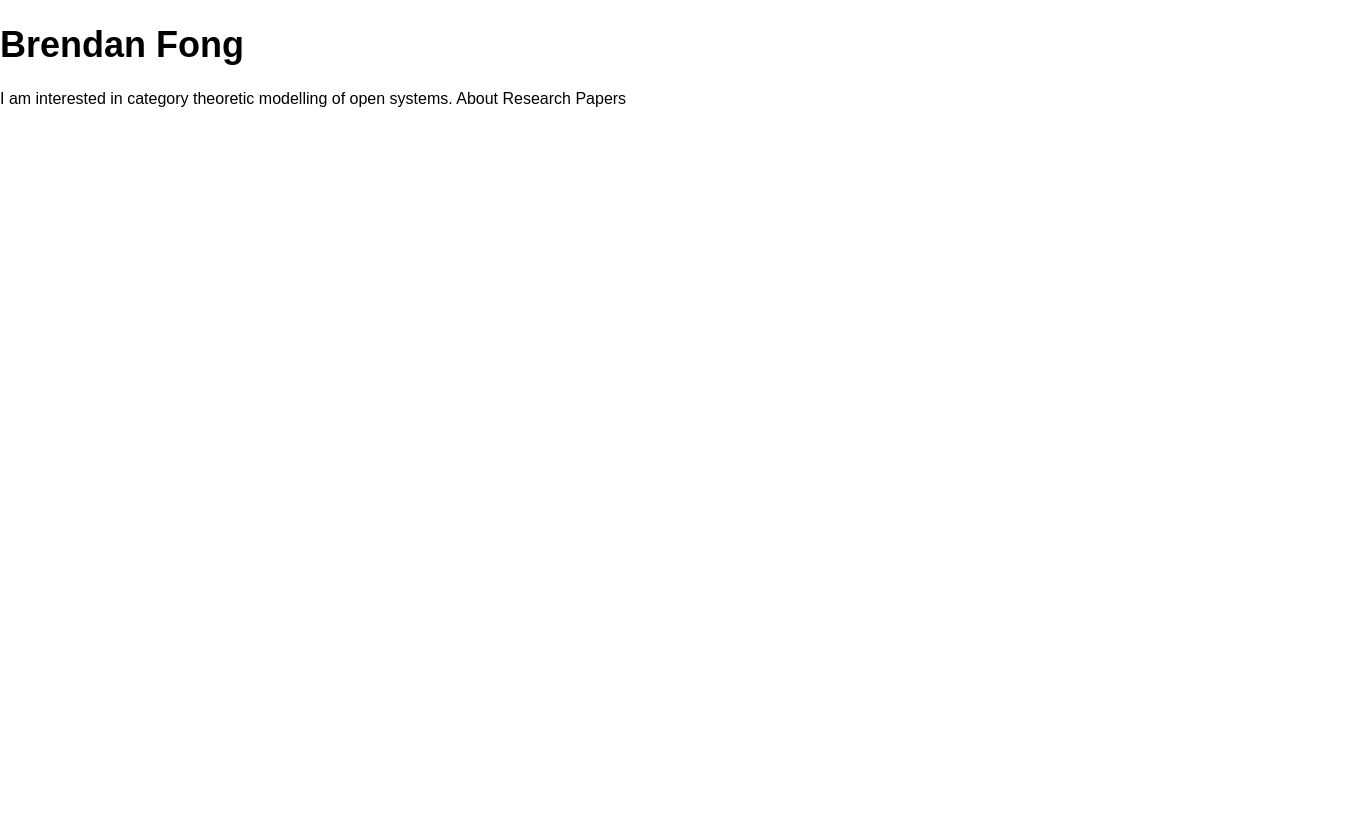
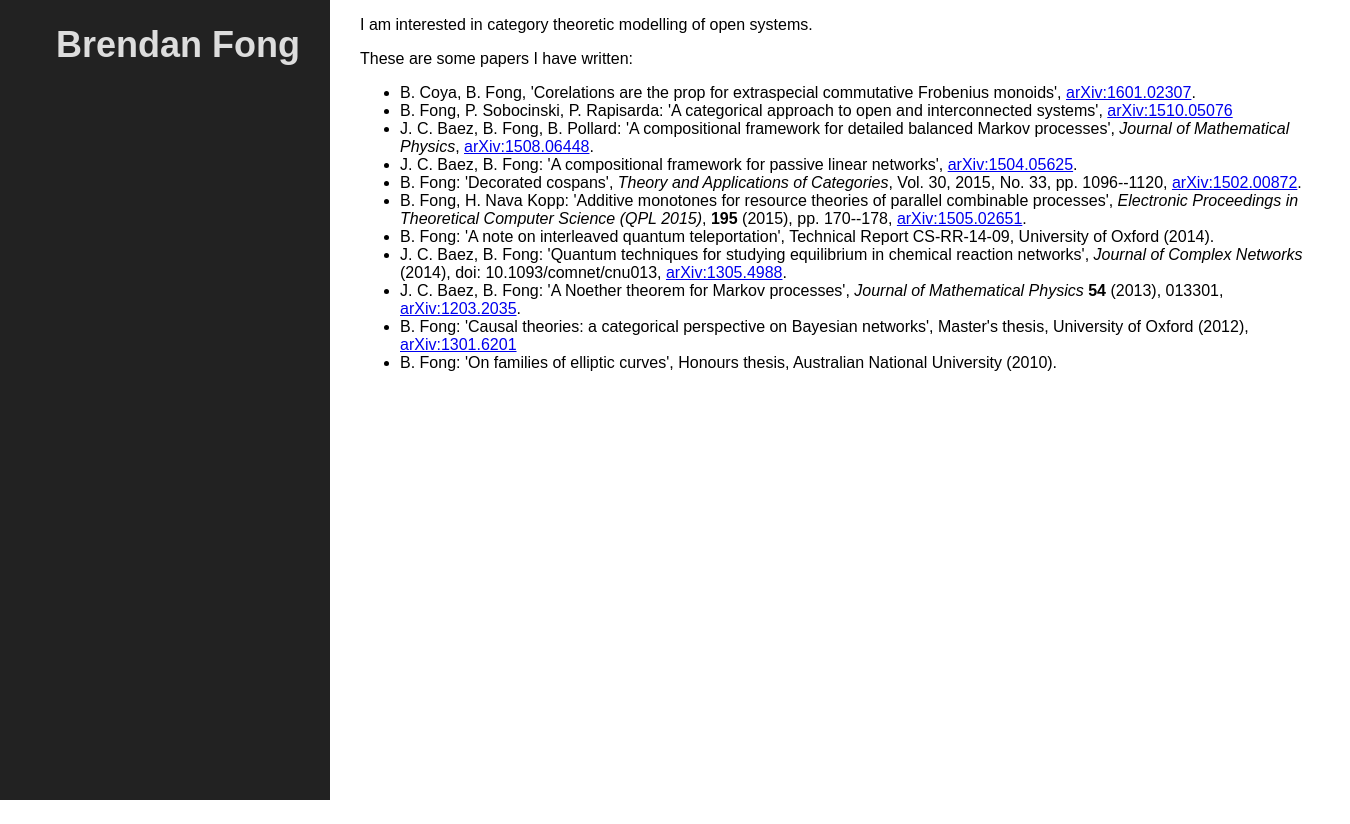
Before and after one commit to brendanfong/turtle, a plain HTML site: page home.html in a window 1280 px wide. Shown: the whole page, 1350 px wide, since content can reach past the window. After the commit the page ends 800 px from the top, so only its background shows below. Drawn offline with Linux system fonts and the light colour scheme.

Commit message:
version 0.1 of website: list of papers

```diff
--- a/home.html
+++ b/home.html
@@ -1,22 +1,103 @@
 <!DOCTYPE html>
 <html>
 <head>
-	<title>Brendan Fong</title>
-	<meta charset="utf-8"/>
-	<link rel="stylesheet" type="text/css" href="main.css">
+<title>Brendan Fong</title>
+<meta charset="utf-8"/>
+<link rel="stylesheet" type="text/css" href="main.css">
 </head>
 <body>
-	<h1>Brendan Fong</h1>
+<div class="container">
+	<div class="nav">
+		<h1>Brendan Fong</h1>
+<!--		<p>
+		<ul>
+			<li>About</li>
+			<li>Research</li>
+			<li>Papers</li>
+		</ul>
+		</p> -->
+	</div>
+	<div class="main">
+		<p>
+		I am interested in category theoretic modelling of open systems.
+		</p>
 
-	<p>
+		<p>
+		These are some papers I have written:
+		</p>
+<ul>
+  <li>
+  B. Coya, B. Fong, 'Corelations are the prop for extraspecial
+  commutative Frobenius monoids',
+  <a href="http://arxiv.org/abs/1601.02307">arXiv:1601.02307</a>.
+  </li>
 
-	I am interested in category theoretic modelling of open systems.
+  <li>
+  B. Fong, P. Sobocinski, P. Rapisarda: 'A categorical approach to
+  open and interconnected systems',
+  <a href="http://arxiv.org/abs/1510.05076">arXiv:1510.05076</a>
+  </li>
 
-	About
+  <li>
+  J. C. Baez, B. Fong, B. Pollard: 'A compositional framework for
+  detailed balanced Markov processes',
+  <em>Journal of Mathematical Physics</em>,
+  <a href="http://arxiv.org/abs/1508.06448">arXiv:1508.06448</a>.
+  </li>
 
-	Research
+  <li>
+  J. C. Baez, B. Fong: 'A compositional framework for passive linear
+  networks',
+  <a href="http://arxiv.org/abs/1504.05625">arXiv:1504.05625</a>.
+  </li>
 
-	Papers
-	</p>
+  <li>
+  B. Fong: 'Decorated cospans',
+  <em>Theory and Applications of Categories</em>,
+  Vol. 30, 2015, No. 33, pp. 1096--1120,
+  <a href="http://arxiv.org/abs/1502.00872">arXiv:1502.00872</a>.
+  </li>
+
+  <li>
+  B. Fong, H. Nava Kopp: 'Additive monotones for resource theories of
+  parallel combinable processes',
+  <em>Electronic Proceedings in Theoretical Computer Science (QPL 2015)</em>,
+  <b>195</b> (2015), pp. 170--178,
+  <a href="http://arxiv.org/abs/1505.02651">arXiv:1505.02651</a>.
+  </li>
+
+  <li>
+  B. Fong: 'A note on interleaved quantum teleportation',
+  Technical Report CS-RR-14-09, University of Oxford (2014).
+  </li>
+
+  <li>
+  J. C. Baez, B. Fong: 'Quantum techniques for studying equilibrium
+  in chemical reaction networks',
+  <em>Journal of Complex Networks</em> (2014),
+  doi: 10.1093/comnet/cnu013,
+  <a href="http://arxiv.org/abs/1305.4988">arXiv:1305.4988</a>.
+  </li>
+
+  <li>
+  J. C. Baez, B. Fong: 'A Noether theorem for Markov processes',
+  <em>Journal of Mathematical Physics</em>
+  <b>54</b> (2013), 013301,
+  <a href="http://arxiv.org/abs/1203.2035">arXiv:1203.2035</a>.
+  </li>
+
+  <li>
+  B. Fong: 'Causal theories: a categorical perspective on Bayesian
+  networks', Master's thesis, University of Oxford (2012),
+  <a href="http://arxiv.org/abs/1301.6201">arXiv:1301.6201</a>
+
+  <li>
+  B. Fong: 'On families of elliptic curves', Honours thesis, Australian National
+  University (2010).
+  </li>
+</ul>
+
+	</div>
+</div>
 </body>
 </html>
```
